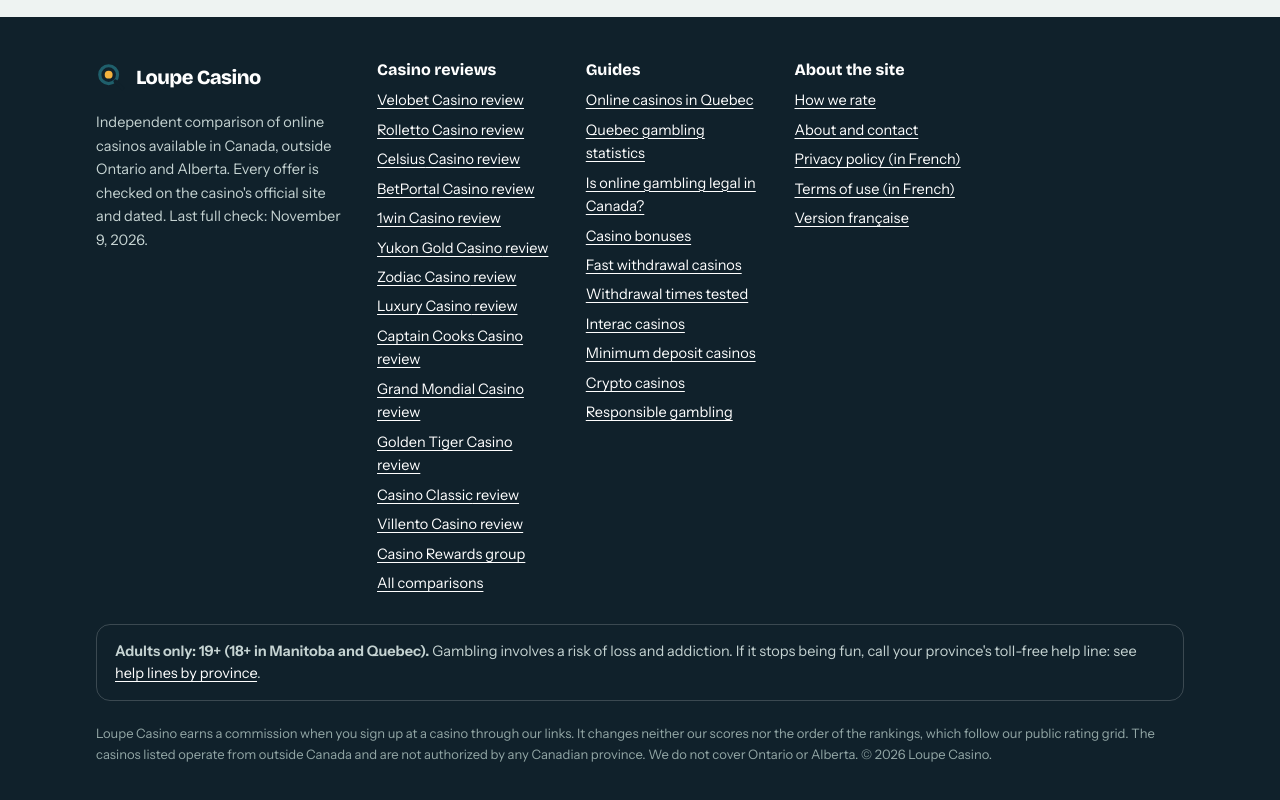
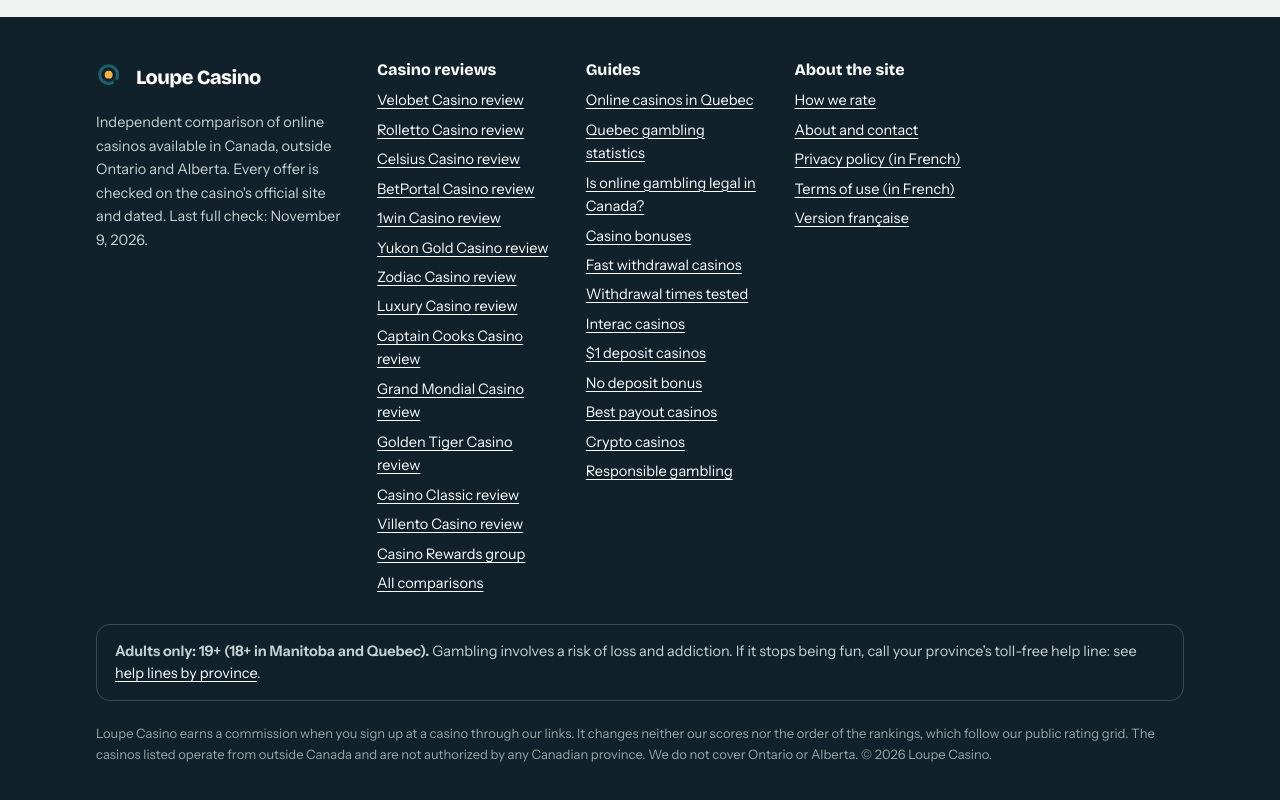
Before and after one commit to stanmaltaa-prog/loupe-casino, a Next.js app: page /en-ca/golden-tiger-casino in a window 1280 px wide. Shown: the part 6169-6969 px from the top of the page. Built offline with nearby package versions, Linux system fonts and the light colour scheme; no server answers.

Commit message:
EN 3/3 : liens du pied de page vers les nouveaux guides

```diff
--- a/components/en/PiedEn.tsx
+++ b/components/en/PiedEn.tsx
@@ -67,7 +67,13 @@ export default function PiedEn() {
                 <Link href="/en-ca/interac-casinos/">Interac casinos</Link>
               </li>
               <li>
-                <Link href="/en-ca/minimum-deposit-casinos/">Minimum deposit casinos</Link>
+                <Link href="/en-ca/minimum-deposit-casinos/">$1 deposit casinos</Link>
+              </li>
+              <li>
+                <Link href="/en-ca/no-deposit-bonus-casinos/">No deposit bonus</Link>
+              </li>
+              <li>
+                <Link href="/en-ca/best-payout-online-casinos/">Best payout casinos</Link>
               </li>
               <li>
                 <Link href="/en-ca/crypto-casinos/">Crypto casinos</Link>
```
